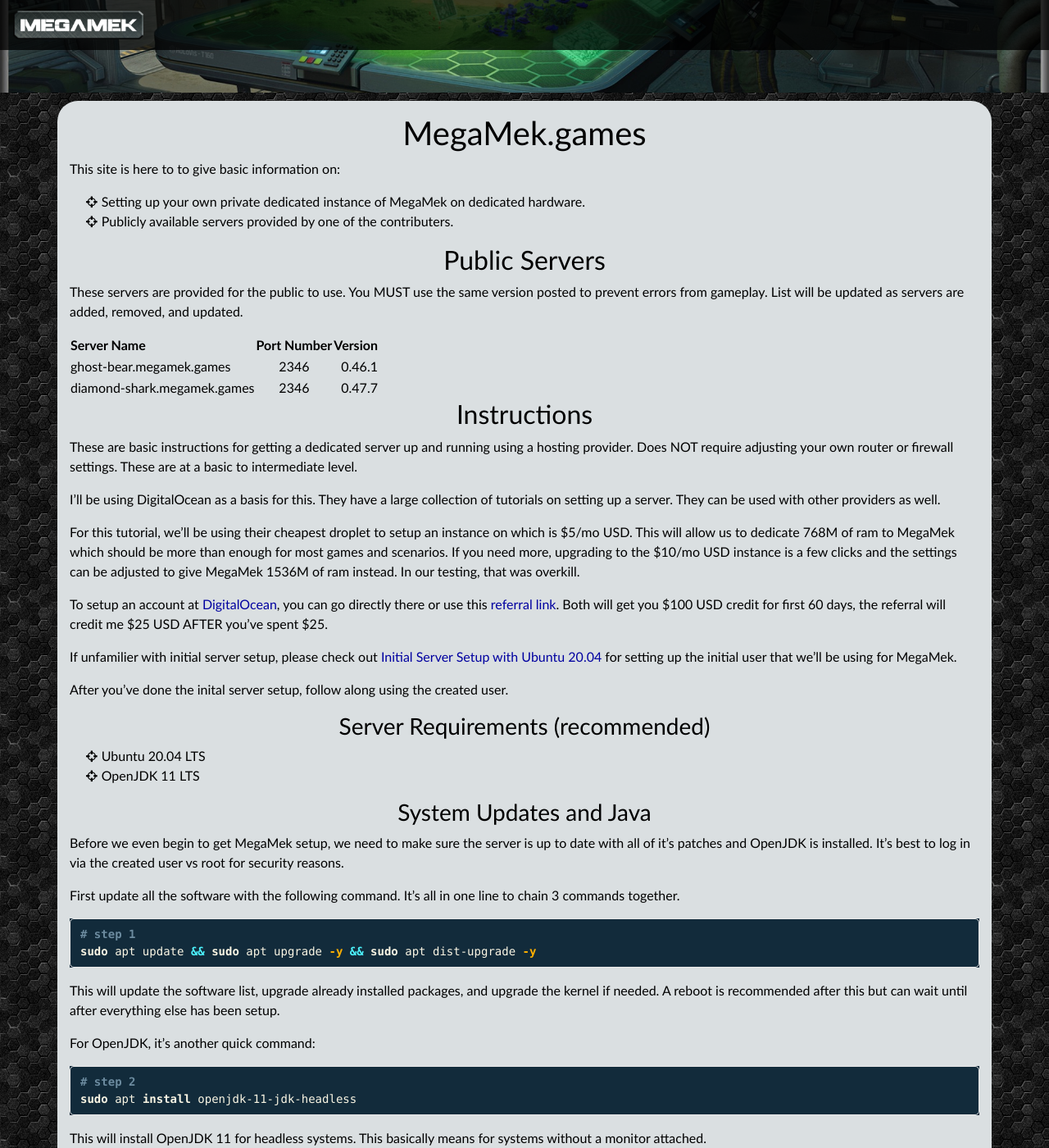
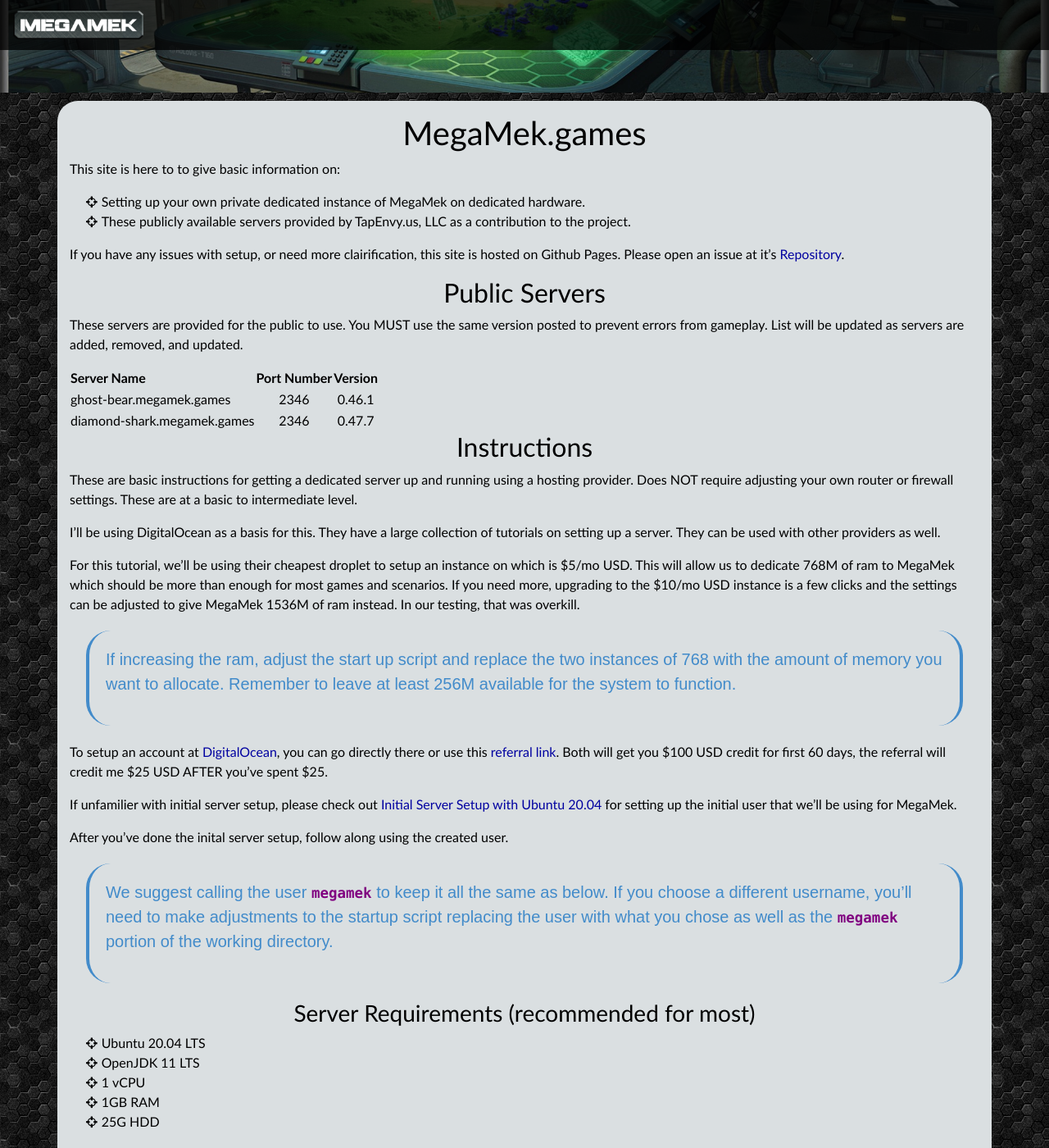
Before and after one commit to rjhancock/megamek-games, a Jekyll site: the page built from index.md, in a window 1280 px wide and 1400 px high, scrolled down 297 px. Shown: the whole window at 82% size. Built offline with Jekyll 4.4.1, drawn with Linux system fonts in a browser that asks for light colours; our own code applies the rules of GitHub Pages for plain Markdown files.

Commit message:
Update index.md

```diff
--- a/index.md
+++ b/index.md
@@ -1,7 +1,4 @@
 ---
-# You don't need to edit this file, it's empty on purpose.
-# Edit theme's home layout instead if you wanna make some changes
-# See: https://jekyllrb.com/docs/themes/#overriding-theme-defaults
 layout: page
 ---
 # MegaMek.games
@@ -9,7 +6,10 @@
 This site is here to to give basic information on:
 
 * Setting up your own private dedicated instance of MegaMek on dedicated hardware.
-* Publicly available servers provided by one of the contributers.
+* These publicly available servers provided by TapEnvy.us, LLC as a contribution to the project.
+
+If you have any issues with setup, or need more clairification, this site is
+hosted on Github Pages. Please open an issue at it's [Repository](https://github.com/rjhancock/megamek-games).
 
 ## Public Servers
 
@@ -18,7 +18,7 @@
 added, removed, and updated.
 
 |Server Name|Port Number|Version|
-|:------|:-----:|--------:|
+|:------|:-----:|:--------:|
 |ghost-bear.megamek.games|2346|0.46.1|
 |diamond-shark.megamek.games|2346|0.47.7|
 
@@ -39,6 +39,10 @@
 can be adjusted to give MegaMek 1536M of ram instead. In our testing, that
 was overkill.
 
+> If increasing the ram, adjust the start up script and replace the two
+> instances of 768 with the amount of memory you want to allocate.
+> Remember to leave at least 256M available for the system to function.
+
 To setup an account at [DigitalOcean](https://digitalocean.com), you can go
 directly there or use this [referral link](https://m.do.co/c/769d663c4411).
 Both will get you $100 USD credit for first 60 days, the referral will credit
@@ -51,10 +55,18 @@
 After you've done the inital server setup, follow along using the created
 user.
 
-### Server Requirements (recommended)
+> We suggest calling the user `megamek` to keep it all the same as below.
+> If you choose a different username, you'll need to make adjustments to
+> the startup script replacing the user with what you chose as well as
+> the `megamek` portion of the working directory.
+
+### Server Requirements (recommended for most)
 
 * Ubuntu 20.04 LTS
 * OpenJDK 11 LTS
+* 1 vCPU
+* 1GB RAM
+* 25G HDD
 
 ### System Updates and Java
 
```
